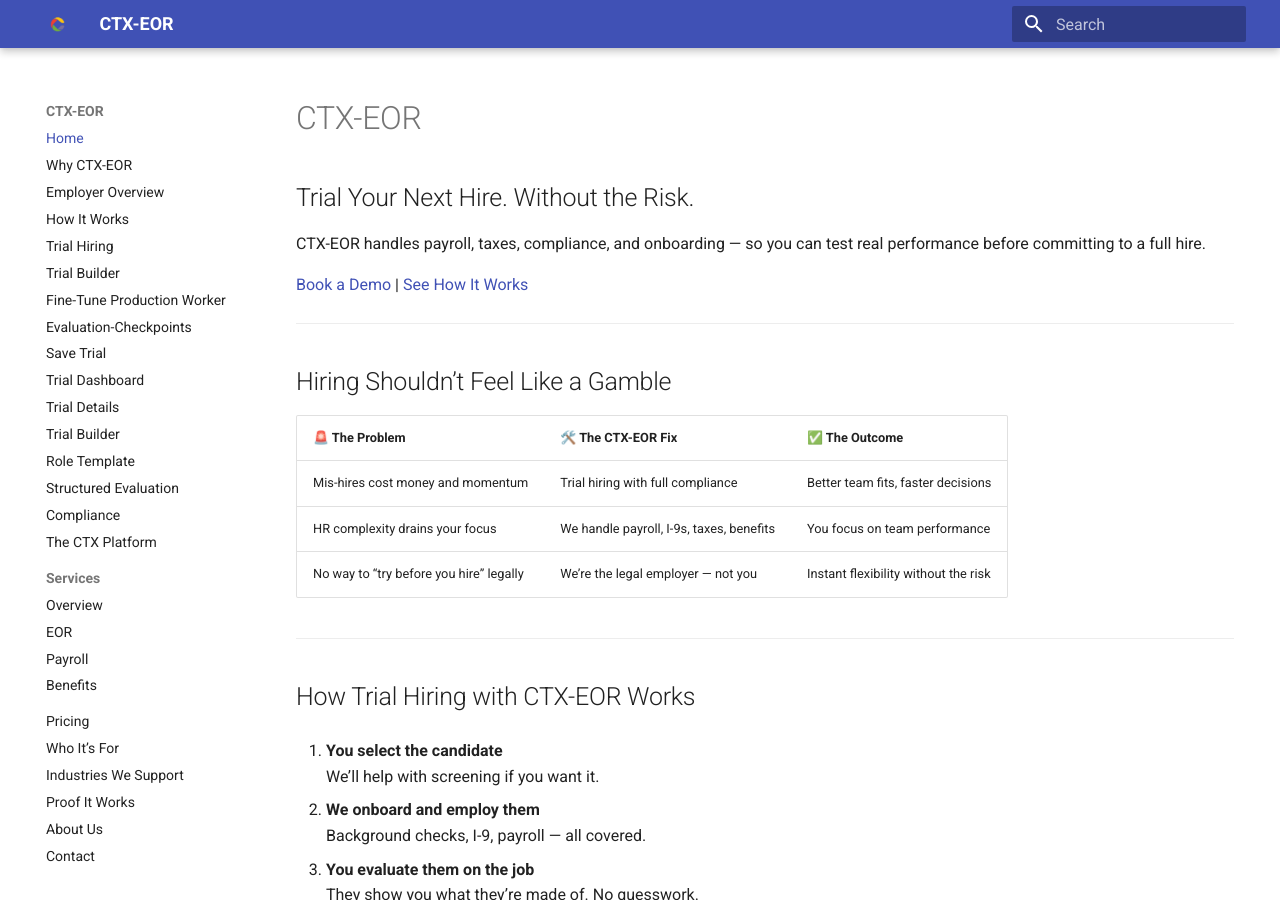
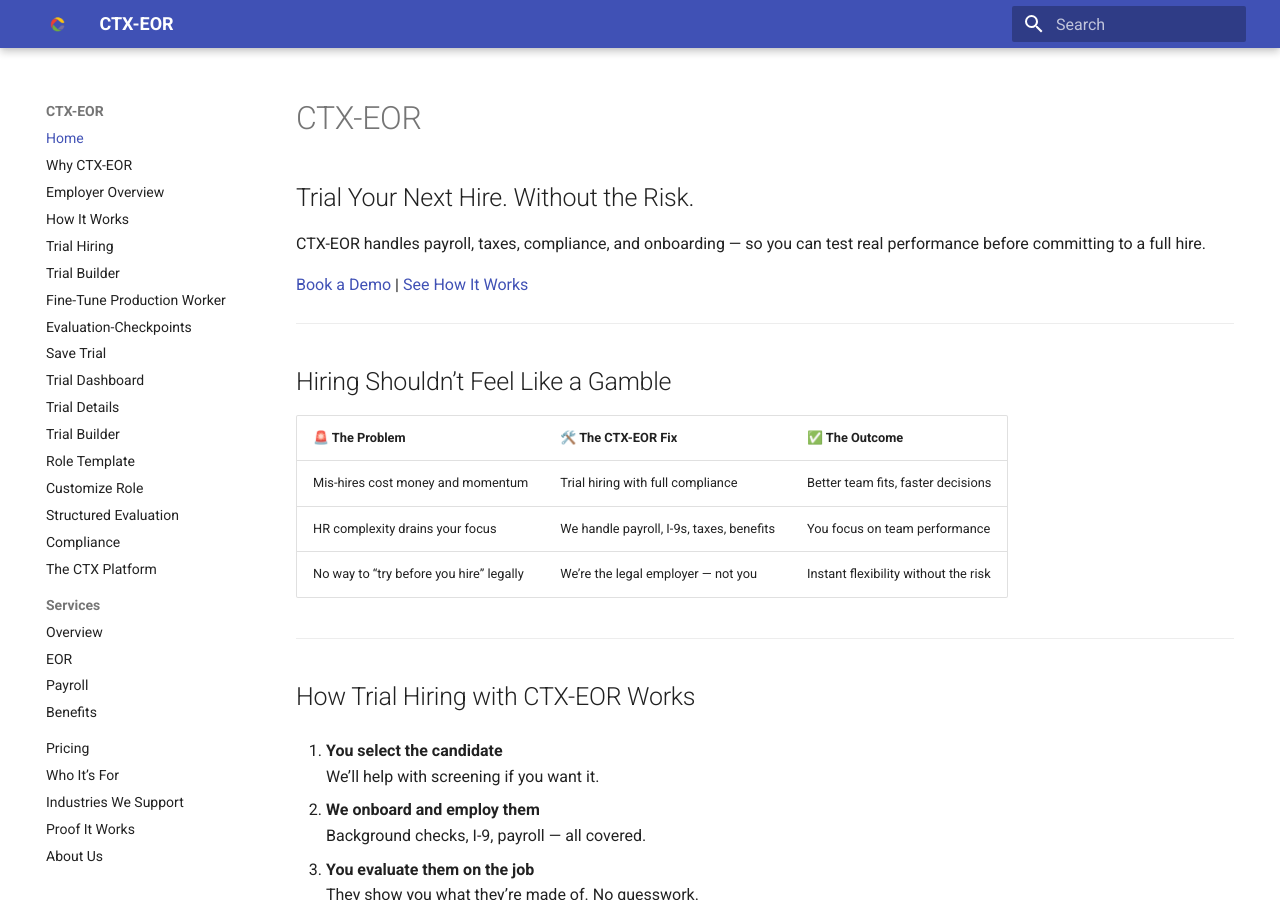
Before and after one commit to cirrusflyer275ds/ctx-eor-site, an MkDocs documentation site: the page built from docs/index.md, in a window 1280 px wide and 900 px high. Built offline with MkDocs 1.6.1 and Material for MkDocs 9.7.7, drawn with Linux system fonts in a browser that asks for light colours.

Commit message:
Update mkdocs.yml

```diff
--- a/mkdocs.yml
+++ b/mkdocs.yml
@@ -38,6 +38,7 @@ nav:
   - Trial Details: trial-details.md
   - Trial Builder: trial-builder-step1.md
   - Role Template: trial-builder-step2.md
+  - Customize Role: trial-builder-step3.md
   - Structured Evaluation: structured-evaluation.md
   - Compliance: compliance.md
   - The CTX Platform: platform.md
```
